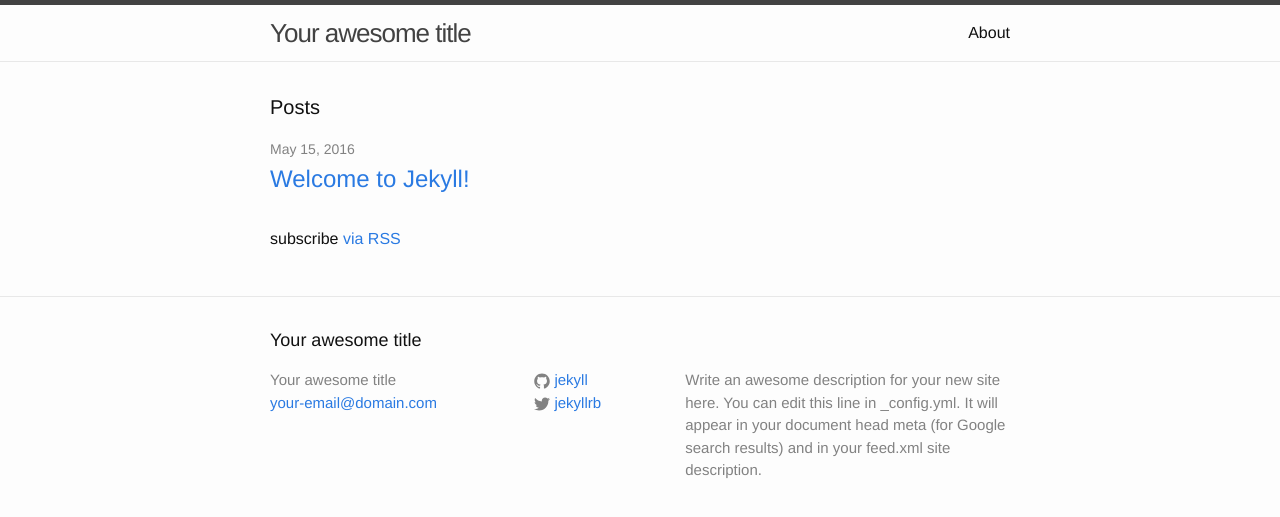
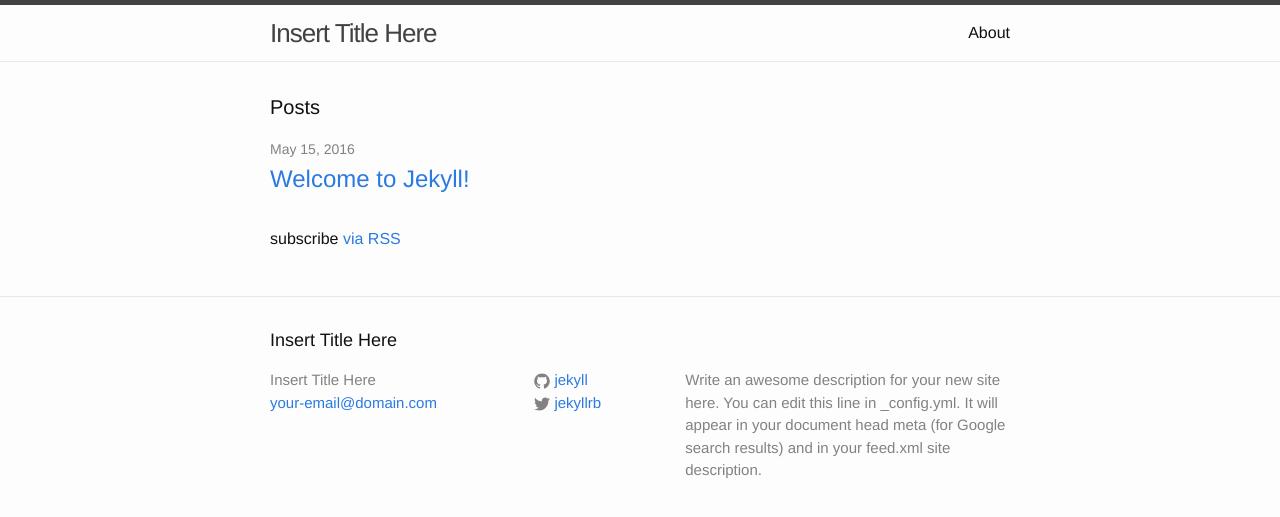
Before and after one commit to plzandtanku/plzandtanku.github.io, a Jekyll site: the page built from index.html, in a window 1280 px wide. Shown: the top 517 px of the page. Built offline with Jekyll 4.4.1, drawn with Linux system fonts in a browser that asks for light colours.

Commit message:
Update _config.yml
mucking around

```diff
--- a/_config.yml
+++ b/_config.yml
@@ -6,7 +6,7 @@
 # 'jekyll serve'. If you change this file, please restart the server process.
 
 # Site settings
-title: Your awesome title
+title: Insert Title Here
 email: your-email@domain.com
 description: > # this means to ignore newlines until "baseurl:"
   Write an awesome description for your new site here. You can edit this
```
